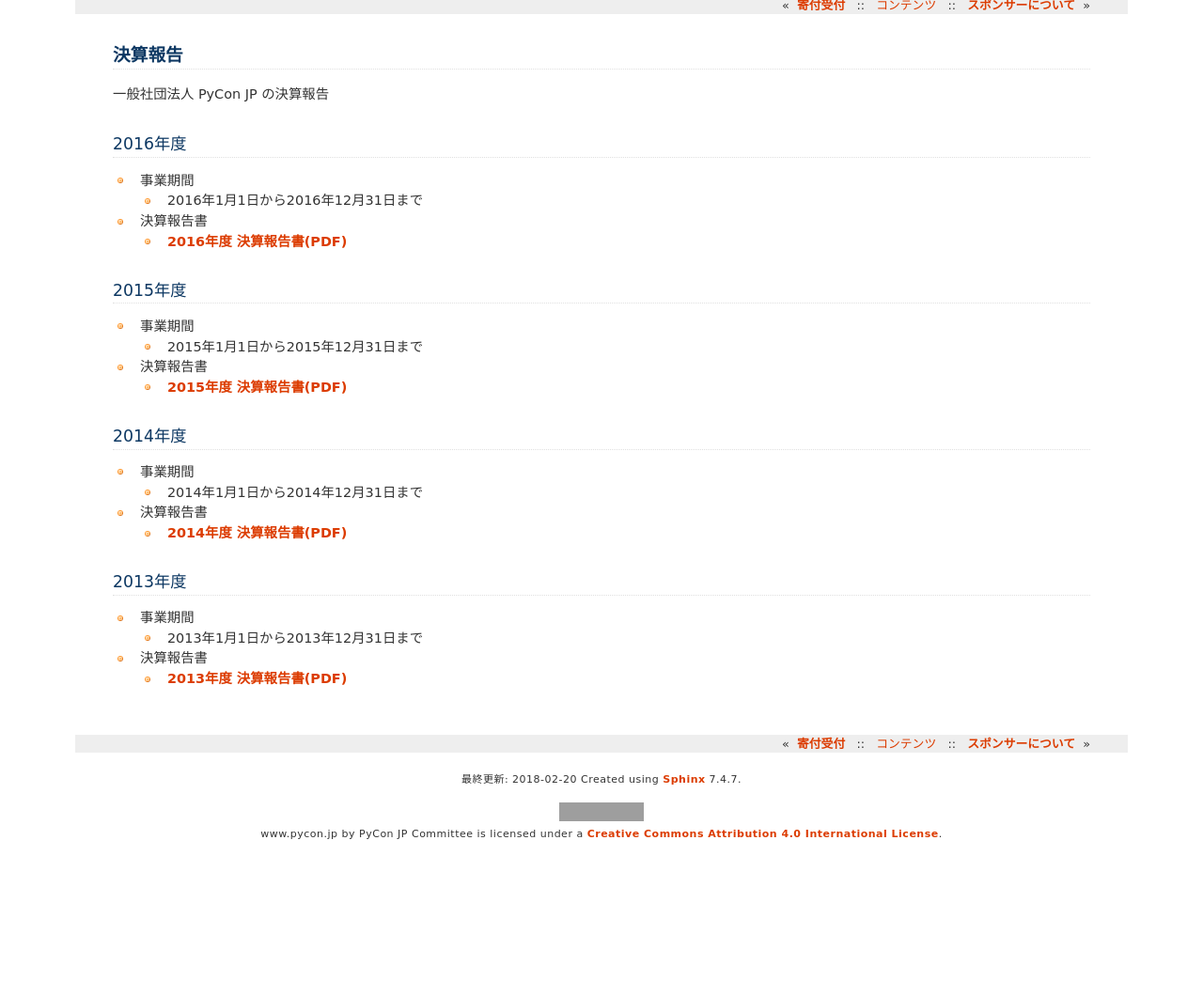
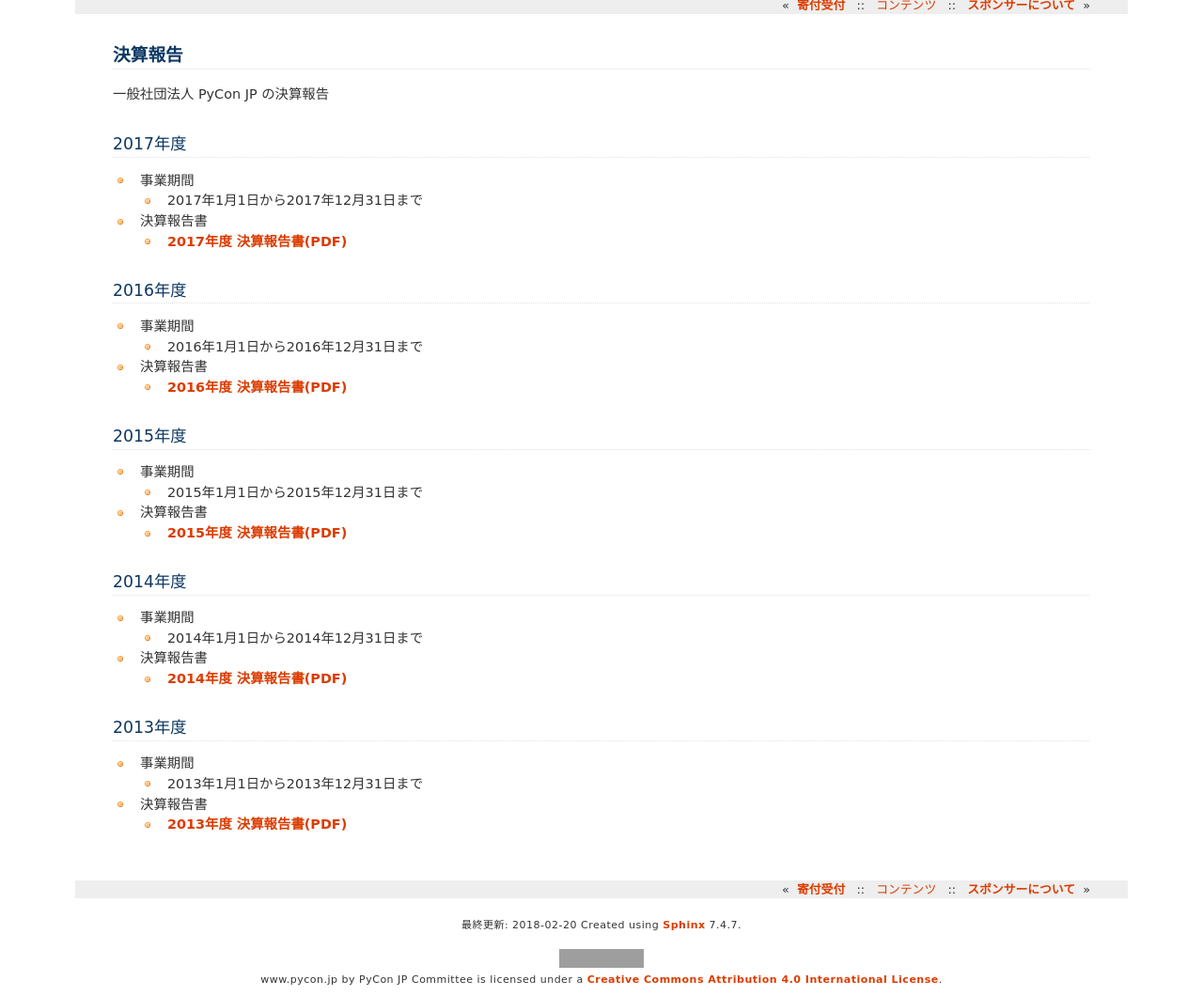
Before and after one commit to pyconjp/www.pycon.jp, a Sphinx documentation site: the page built from source/annualreport/index.rst, in a window 1280 px wide, cut to the strip 129-1189 px from the top of the page. Shown: the whole strip at 94% size. Built offline with Sphinx 7.4.7, drawn with Linux system fonts in a browser that asks for light colours; before the commit the page ends 1033 px from its top, so only the background shows below that; grey boxes are pictures that could not be loaded.

Commit message:
add 2017 annual report

```diff
--- a/source/annualreport/index.rst
+++ b/source/annualreport/index.rst
@@ -3,6 +3,19 @@
 =============================
 
 一般社団法人 PyCon JP の決算報告
+
+2017年度
+================
+
+- 事業期間
+
+  - 2017年1月1日から2017年12月31日まで
+
+- 決算報告書
+
+  - `2017年度 決算報告書(PDF)`__
+
+.. __: https://drive.google.com/file/d/0BzmtypRXAd8zTTFlV3A4c3pzelJneTZqY0FLcnJ2X3dUYnpB/view
 
 2016年度
 ================
```
